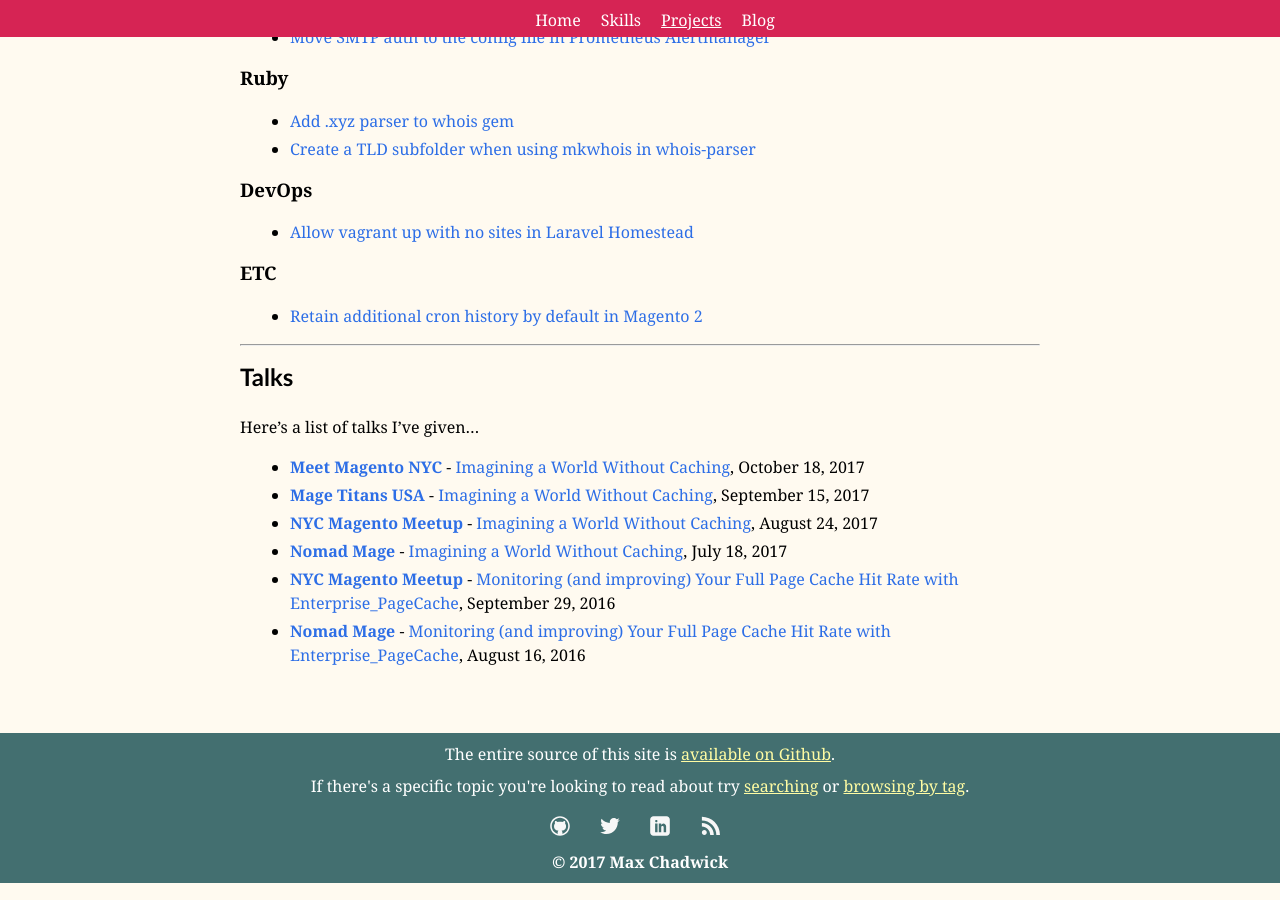
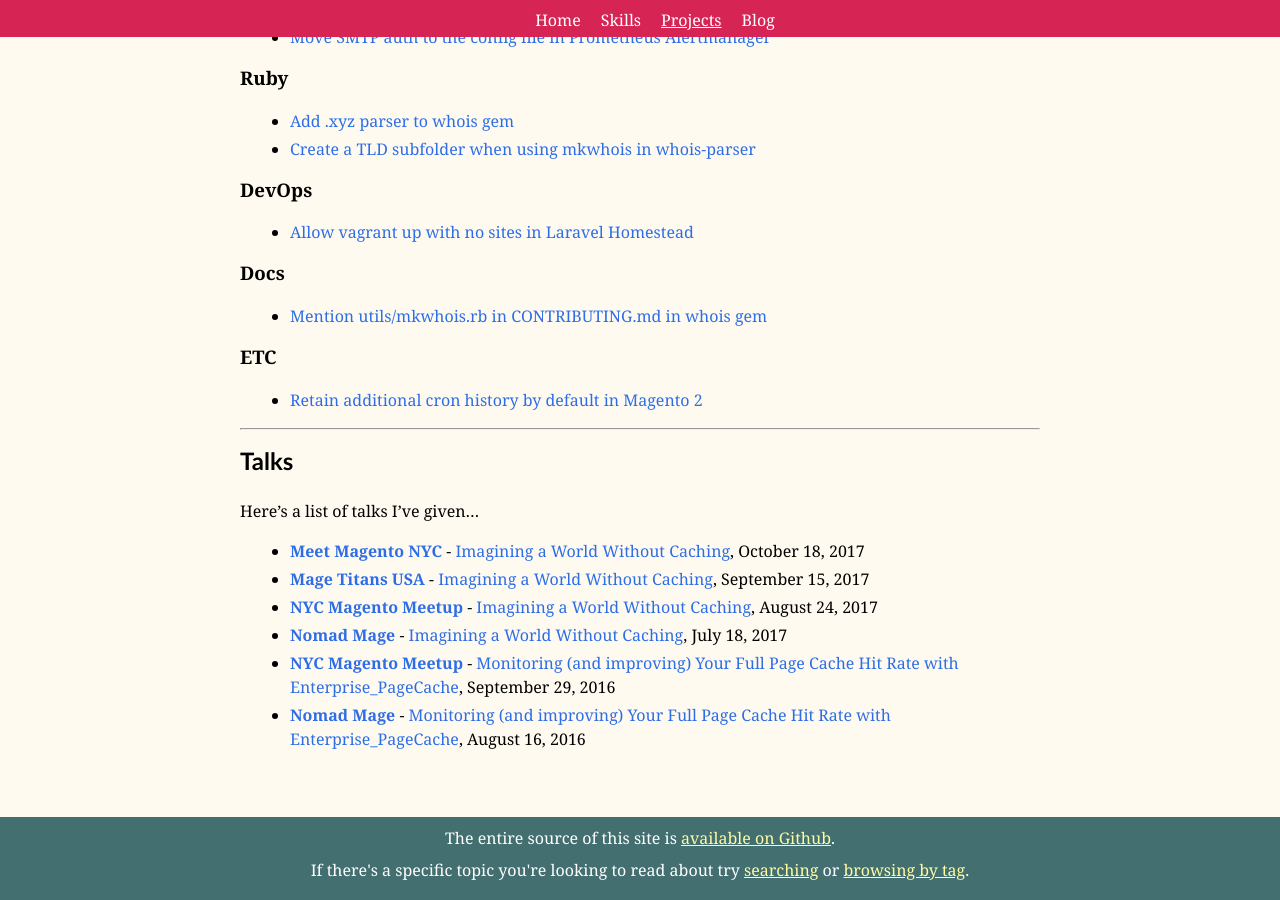
Before and after one commit to mpchadwick/mpchadwick.github.io, a Jekyll site: the page built from projects.md, in a window 1280 px wide and 900 px high, scrolled down 3351 px. Built offline with Jekyll 4.4.1, drawn with Linux system fonts in a browser that asks for light colours.

Commit message:
Add docs section

```diff
--- a/projects.md
+++ b/projects.md
@@ -57,6 +57,10 @@ I like to contribute back to the tools I use. Here are some of my open source co
 
 - [Allow vagrant up with no sites in Laravel Homestead](https://github.com/laravel/homestead/pull/326)
 
+### Docs
+
+- [Mention utils/mkwhois.rb in CONTRIBUTING.md in whois gem](https://github.com/weppos/whois-parser/pull/4)
+
 ### ETC
 
 - [Retain additional cron history by default in Magento 2](https://github.com/magento/magento2/pull/11463)
```
